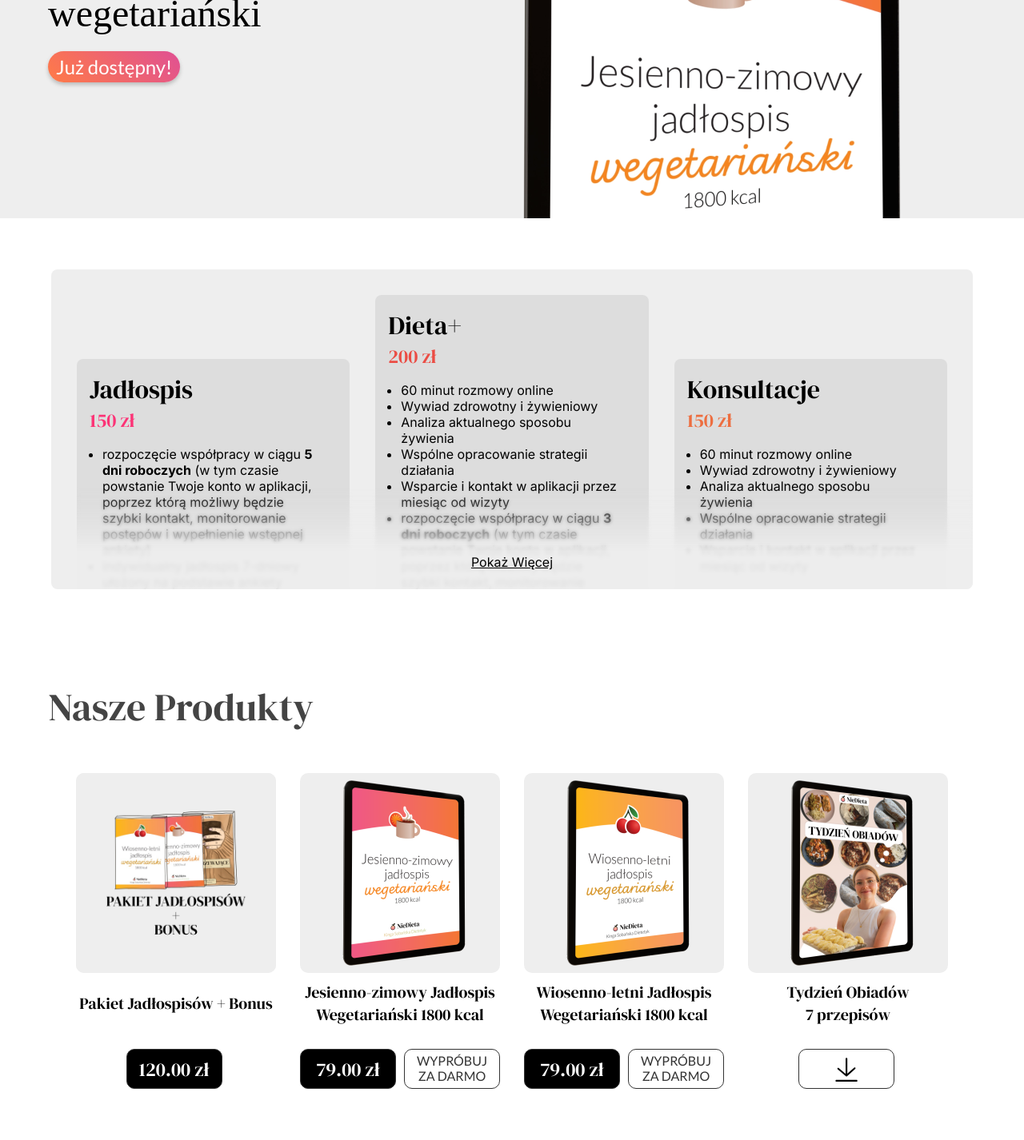
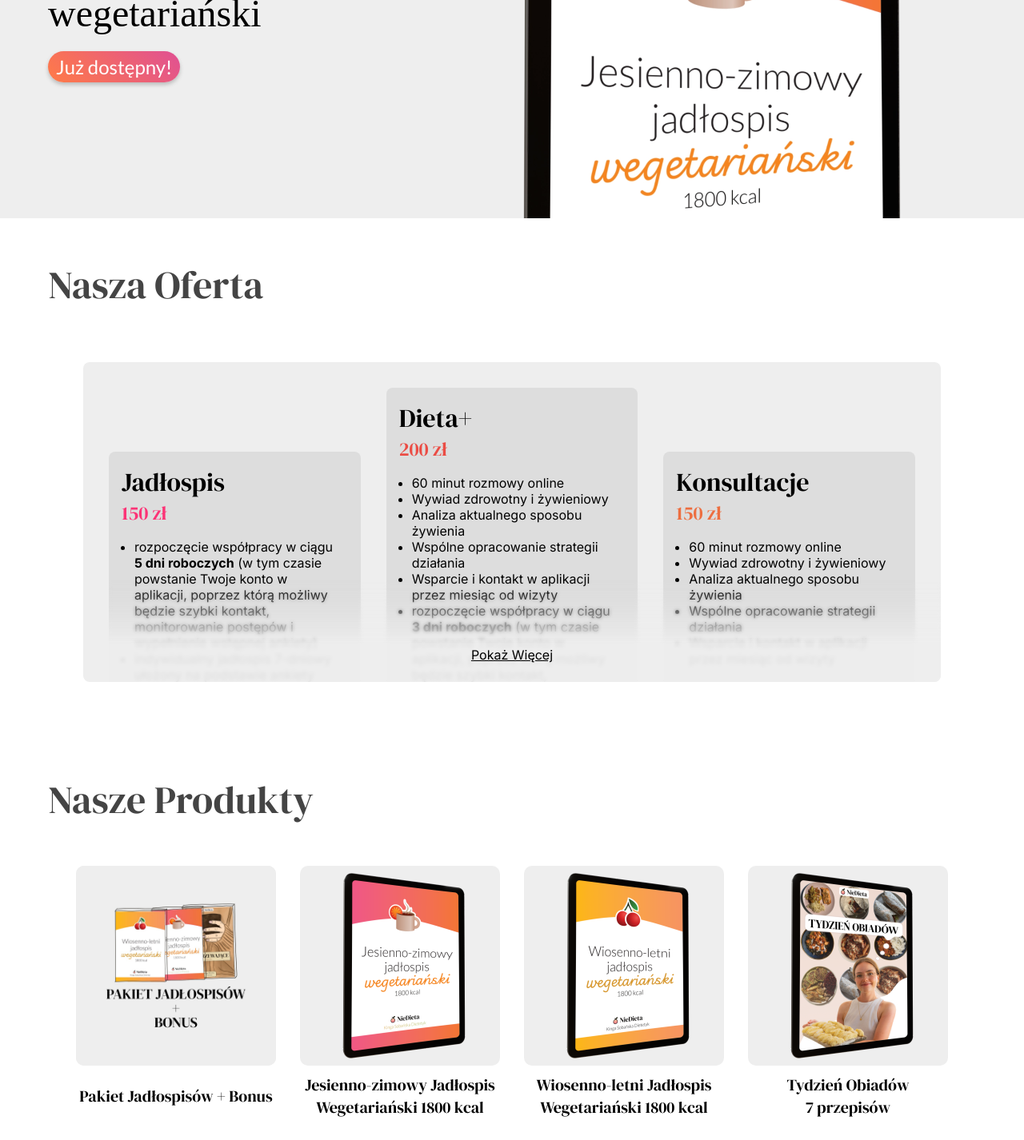
Before and after one commit to Ph0enixKM/niedieta-website, a Next.js app: page / in a window 1280 px wide. Shown: the part 227-1653 px from the top of the page at 80% size. Before the commit the page ends 1629 px from the top, so only its background shows below. Built offline with nearby package versions, Linux system fonts and the light colour scheme; a web font is replaced by a local one.

Commit message:
feat: offer

```diff
--- a/src/components/Offer/Offer.module.css
+++ b/src/components/Offer/Offer.module.css
@@ -1,3 +1,17 @@
+.outer {
+    max-width: 1200px;
+    margin: auto;
+
+    .title {
+        font-family: "DM Serif Display", serif;
+        font-size: 48px;
+        padding-left: 20px;
+        padding-top: 50px;
+        color: #444;
+        user-select: none;
+        cursor: default;
+    }
+
     .container {
         --spacing: 2rem;
         display: flex;
@@ -9,6 +23,7 @@
         position: relative;
         overflow: hidden;
         height: 25rem;
+        max-width: 70rem;
 
         .show-more {
             width: 100%;
@@ -41,7 +56,11 @@
         }
     }
 
+}
+
+
 @media screen and (max-width: 800px) {
+    .outer {
         .container {
             margin: 2rem;
             padding: 0;
@@ -53,4 +72,11 @@
                 display: none;
             }
         }
+
+        .title {
+            font-size: 38px;
+            text-align: center;
+            padding-left: 0;
         }
+    }
+}
--- a/src/components/Offer/Offer.tsx
+++ b/src/components/Offer/Offer.tsx
@@ -7,7 +7,9 @@ import styles from "./Offer.module.css"
 export default function Offer() {
     const [showFull, setShowFull] = useState(false);
 
-    return <div className={[styles.container, showFull && styles.full].filter(Boolean).join(' ')}>
+    return <div className={styles.outer}>
+        <div className={styles.title}>Nasza Oferta</div>
+        <div className={[styles.container, showFull && styles.full].filter(Boolean).join(' ')}>
             <OfferItem
                 title="Jadłospis"
                 price={150}
@@ -23,6 +25,7 @@ export default function Offer() {
                     'analiza postępów i wsparcie',
                     'płatność jednorazowa'
                 ]}
+                href="https://www.naffy.io/niedieta/jadlospis-ywS"
             />
             <OfferItem
                 title="Dieta+"
@@ -44,6 +47,7 @@ export default function Offer() {
                     'analiza postępów i wsparcie',
                     'płatność jednorazowa'
                 ]}
+                href="https://www.naffy.io/niedieta/jadlospis-ub3"
                 top
             />
             <OfferItem
@@ -57,7 +61,9 @@ export default function Offer() {
                     'Wspólne opracowanie strategii działania',
                     'Wsparcie i kontakt w aplikacji przez miesiąc od wizyty'
                 ]}
+                href="https://www.naffy.io/niedieta/konsultacja-online-KeA"
             />
             <div className={styles['show-more']} onClick={() => setShowFull(true)} />
         </div>
+    </div>
 }
--- a/src/components/OfferItem/OfferItem.module.css
+++ b/src/components/OfferItem/OfferItem.module.css
@@ -26,6 +26,30 @@
         padding-left: 1rem;
         padding-right: 1rem;
     }
+
+    .button {
+        appearance: none;
+        display: block;
+        padding: 0.5rem 1rem;
+        background-color: #000;
+        text-align: center;
+        color: white;
+        border: none;
+        width: 100%;
+        max-width: 20rem;
+        font-size: 1.25rem;
+        font-family: "DM Serif Display", serif;
+        border-radius: 0.5rem;
+        margin-top: 2rem;
+        margin-left: auto;
+        margin-right: auto;
+        cursor: pointer;
+        transition: 100ms;
+
+        &:hover {
+            transform: scale(0.95);
+        }
+    }
 }
 
 @media screen and (max-width: 800px) {
@@ -33,7 +57,7 @@
         margin-top: 0rem;
         background-color: #eee;
         border-radius: 0.5rem;
-        overflow-y: hidden;
+        overflow: hidden;
         max-height: 20rem;
 
         .show-more {
@@ -48,6 +72,8 @@
 
             &::after {
                 content: "Pokaż Więcej";
+                width: 100%;
+                text-align: center;
                 display: inline-block;
                 position: absolute;
                 text-decoration: underline;
--- a/src/components/OfferItem/OfferItem.tsx
+++ b/src/components/OfferItem/OfferItem.tsx
@@ -9,6 +9,7 @@ interface Props {
     price: number,
     details: string[],
     color?: string,
+    href?: string,
     top?: boolean
 }
 
@@ -16,15 +17,18 @@ const parseMarkdown = (text: string) => {
     return text.replace(/\*\*([^\*]+)\*\*/, "<b>$1</b>")
 }
 
-export default function OfferItem({ title, price, color, top, details }: Props) {
+export default function OfferItem({ title, price, color, top, details, href }: Props) {
     const [showFull, setShowFull] = useState(false);
 
     return <div className={[styles.card, top && styles.top, showFull && styles.full].filter(Boolean).join(' ')}>
         <div className={styles.title}>{title}</div>
         <div className={styles.price} style={{ color }}>{price} zł</div>
         <ul className={styles.list}>
-            {details.map((item) => <li dangerouslySetInnerHTML={{ __html: parseMarkdown(item) }}></li>)}
+            {details.map((item, index) => <li key={index} dangerouslySetInnerHTML={{ __html: parseMarkdown(item) }}></li>)}
         </ul>
+        <a className={styles.button} href={href}>
+            Zobacz Ofertę
+        </a>
         <div className={styles["show-more"]} onClick={() => setShowFull(true)} />
     </div>
 }
```
Lines whose indentation alone changed are shown as unchanged.
